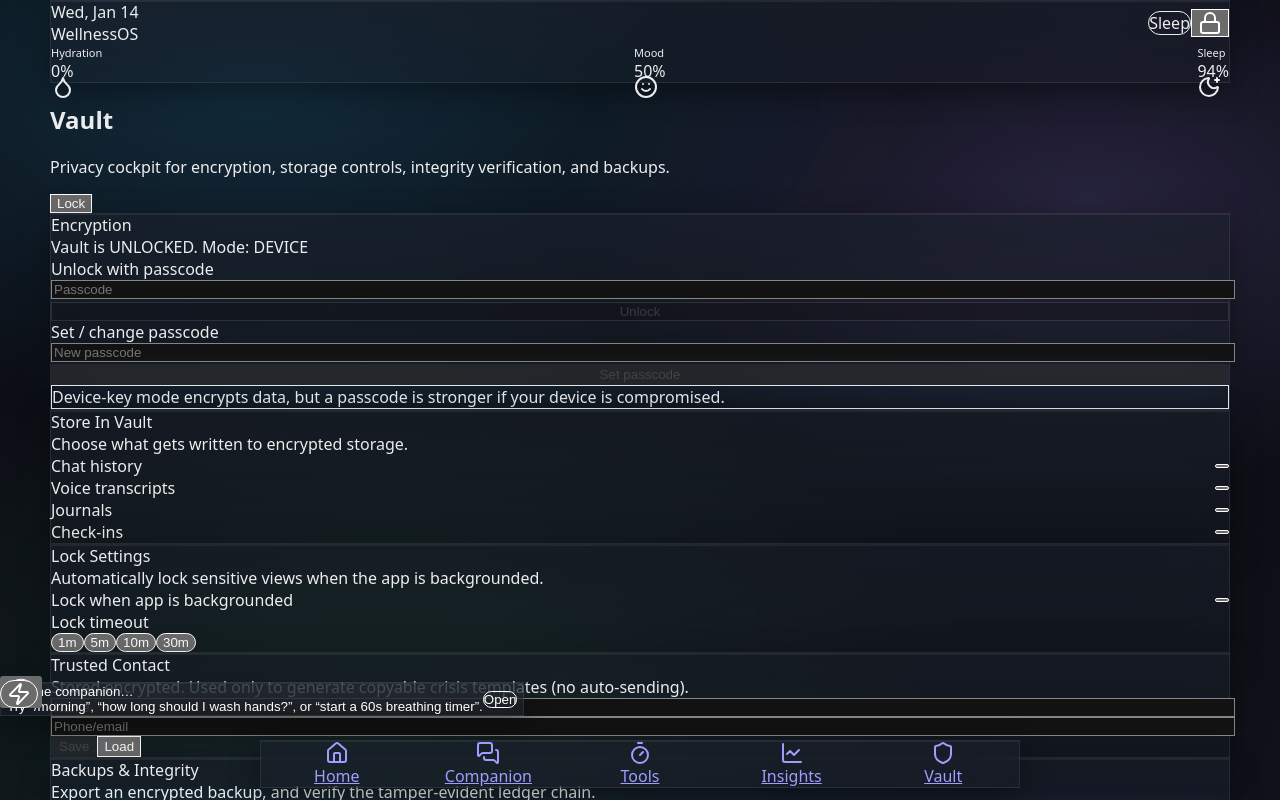
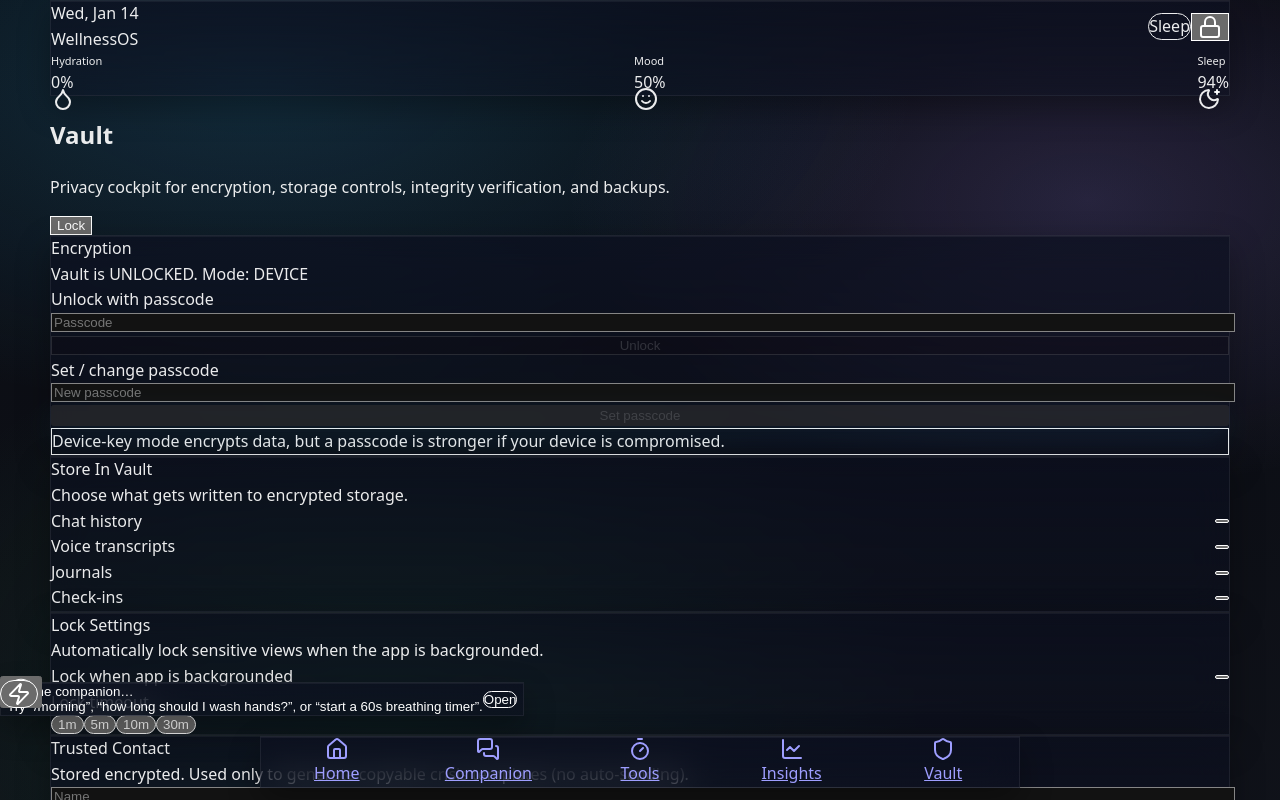
Before and after one commit to dhyeysanghvi15/HygieiaOS, a React (Vite) app: page /#/vault in a window 1280 px wide. Shown: the top 800 px of the page. Built offline with nearby package versions, Linux system fonts and the light colour scheme.

Commit message:
ui: typography and glass styling

```diff
--- a/src/components/common/GlassPanel.tsx
+++ b/src/components/common/GlassPanel.tsx
@@ -3,9 +3,21 @@ import { cn } from '../../lib/strings'
 export function GlassPanel({
   className,
   children,
+  density = 'comfortable',
 }: {
   className?: string
   children: React.ReactNode
+  density?: 'comfortable' | 'compact'
 }) {
-  return <div className={cn('glass rounded-2xl p-4', className)}>{children}</div>
+  return (
+    <div
+      className={cn(
+        'glass rounded-2xl',
+        density === 'compact' ? 'p-4' : 'p-5 sm:p-6',
+        className,
+      )}
+    >
+      {children}
+    </div>
+  )
 }
--- a/src/components/ui/button.tsx
+++ b/src/components/ui/button.tsx
@@ -17,10 +17,10 @@ const buttonVariants = cva(
         ghost: 'hover:bg-white/8 text-white',
       },
       size: {
-        sm: 'h-9 px-3',
-        md: 'h-10 px-4',
-        lg: 'h-11 px-5',
-        icon: 'h-10 w-10',
+        sm: 'h-10 px-3',
+        md: 'h-11 px-4',
+        lg: 'h-12 px-5',
+        icon: 'h-11 w-11',
       },
     },
     defaultVariants: {
--- a/src/components/ui/dialog.tsx
+++ b/src/components/ui/dialog.tsx
@@ -37,7 +37,7 @@ export const DialogContent = React.forwardRef<
       )}
       {...props}
     >
-      <DialogPrimitive.Close className="absolute right-3 top-3 grid h-9 w-9 place-items-center rounded-xl border border-white/10 bg-white/6 text-white/80 hover:bg-white/10 focus-visible:outline-none focus-visible:ring-2 focus-visible:ring-accent/45">
+      <DialogPrimitive.Close className="absolute right-3 top-3 grid h-11 w-11 place-items-center rounded-xl border border-white/10 bg-white/6 text-white/80 hover:bg-white/10 focus-visible:outline-none focus-visible:ring-2 focus-visible:ring-accent/45">
         <X className="h-4 w-4" aria-hidden="true" />
         <span className="sr-only">Close</span>
       </DialogPrimitive.Close>
--- a/src/components/ui/input.tsx
+++ b/src/components/ui/input.tsx
@@ -7,7 +7,7 @@ export const Input = React.forwardRef<HTMLInputElement, React.ComponentProps<'in
       <input
         type={type}
         className={cn(
-          'flex h-10 w-full rounded-xl border border-white/10 bg-white/6 px-3 py-2 text-sm text-white placeholder:text-white/45 shadow-glass outline-none focus-visible:ring-2 focus-visible:ring-accent/45',
+          'flex h-11 w-full rounded-xl border border-white/10 bg-white/6 px-3 py-2 text-sm text-white placeholder:text-white/45 shadow-glass outline-none focus-visible:ring-2 focus-visible:ring-accent/45',
           className,
         )}
         ref={ref}
--- a/src/components/ui/switch.tsx
+++ b/src/components/ui/switch.tsx
@@ -8,7 +8,7 @@ export const Switch = React.forwardRef<
 >(({ className, ...props }, ref) => (
   <SwitchPrimitives.Root
     className={cn(
-      'peer inline-flex h-6 w-11 shrink-0 cursor-pointer items-center rounded-full border border-white/12 bg-white/10 shadow-glass transition-colors data-[state=checked]:bg-accent data-[state=checked]:text-black focus-visible:outline-none focus-visible:ring-2 focus-visible:ring-accent/45 disabled:cursor-not-allowed disabled:opacity-50',
+      'peer inline-flex h-7 w-12 shrink-0 cursor-pointer items-center rounded-full border border-white/12 bg-white/10 shadow-glass transition-colors data-[state=checked]:bg-accent data-[state=checked]:text-black focus-visible:outline-none focus-visible:ring-2 focus-visible:ring-accent/45 disabled:cursor-not-allowed disabled:opacity-50',
       className,
     )}
     {...props}
@@ -16,7 +16,7 @@ export const Switch = React.forwardRef<
   >
     <SwitchPrimitives.Thumb
       className={cn(
-        'pointer-events-none block h-5 w-5 translate-x-0.5 rounded-full bg-white shadow transition-transform data-[state=checked]:translate-x-[1.35rem] data-[state=checked]:bg-black',
+        'pointer-events-none block h-6 w-6 translate-x-0.5 rounded-full bg-white shadow transition-transform data-[state=checked]:translate-x-[1.35rem] data-[state=checked]:bg-black',
       )}
     />
   </SwitchPrimitives.Root>
--- a/src/styles/globals.css
+++ b/src/styles/globals.css
@@ -19,6 +19,8 @@ body {
     linear-gradient(180deg, hsl(225 32% 5%), hsl(225 24% 8%));
   color: rgba(255, 255, 255, 0.92);
   font-family: ui-sans-serif, system-ui, Inter, Segoe UI, Roboto, Arial, sans-serif;
+  font-size: 16px;
+  line-height: 1.6;
 }
 
 * {
@@ -26,10 +28,15 @@ body {
 }
 
 .glass {
-  background: linear-gradient(180deg, hsla(220, 24%, 14%, 0.62), hsla(220, 24%, 14%, 0.34));
-  border: 1px solid rgba(255, 255, 255, 0.08);
-  box-shadow: 0 10px 30px rgba(0, 0, 0, 0.35), inset 0 1px 0 rgba(255, 255, 255, 0.06);
+  background: linear-gradient(180deg, rgba(12, 16, 32, 0.72), rgba(12, 16, 32, 0.46));
+  border: 1px solid rgba(255, 255, 255, 0.07);
+  box-shadow: 0 12px 32px rgba(0, 0, 0, 0.32), inset 0 1px 0 rgba(255, 255, 255, 0.05);
   backdrop-filter: blur(18px);
+}
+
+.debug-layout * {
+  outline: 1px dashed rgba(56, 189, 248, 0.18);
+  outline-offset: -1px;
 }
 
 @media (prefers-reduced-motion: reduce) {
```
